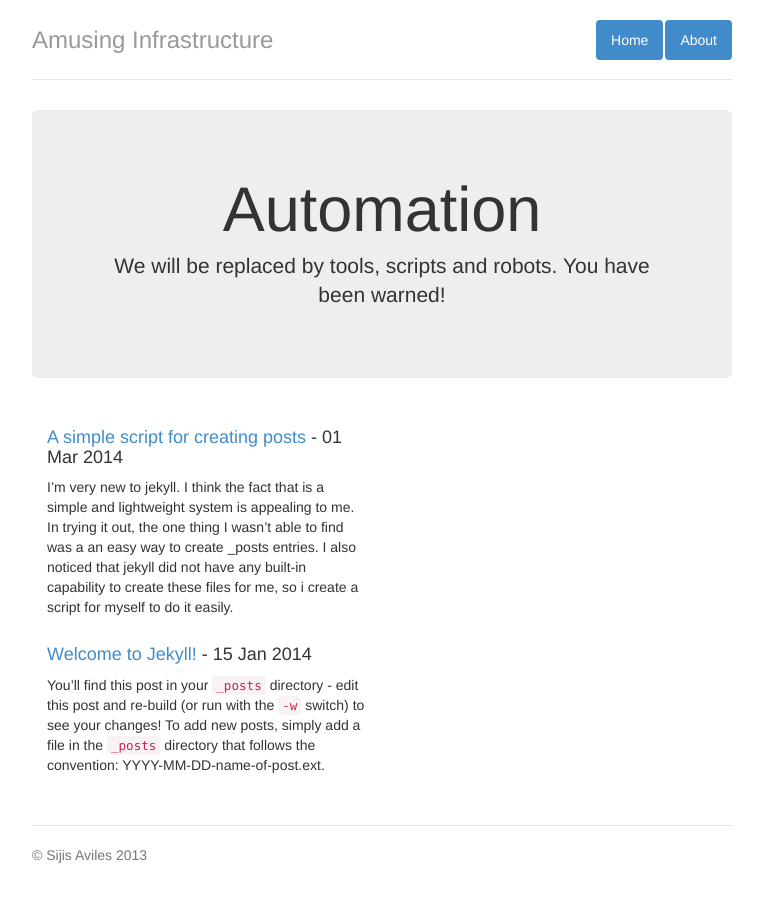
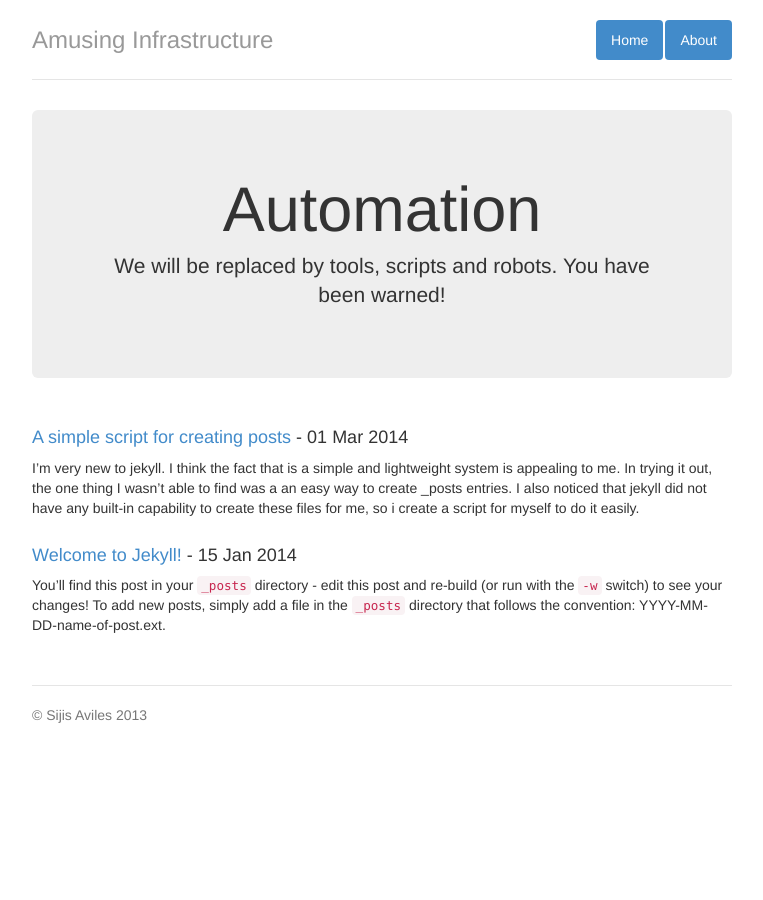
Before and after one commit to sijis/sijis.github.io, a Jekyll site: the page built from index.html, in a window 1280 px wide. Shown: the whole page, without its empty margins (258-1021 px from the left). Built offline with Jekyll 4.4.1, drawn with Linux system fonts in a browser that asks for light colours; Markdown is read by kramdown in place of the engine named in the settings.

Commit message:
fixed with of post listings

```diff
--- a/index.html
+++ b/index.html
@@ -3,7 +3,7 @@ layout: default
 title: Amusing Infrastructure by Sijis Aviles
 ---
 
-<div class="col-lg-6">
+<div class="col-lg">
 {% for post in site.posts %}
   <h4><a href="{{ post.url }}">{{ post.title }}</a> - {{ post.date | date_to_string }}</h4>
   <p>{{ post.excerpt}}</p>
```
